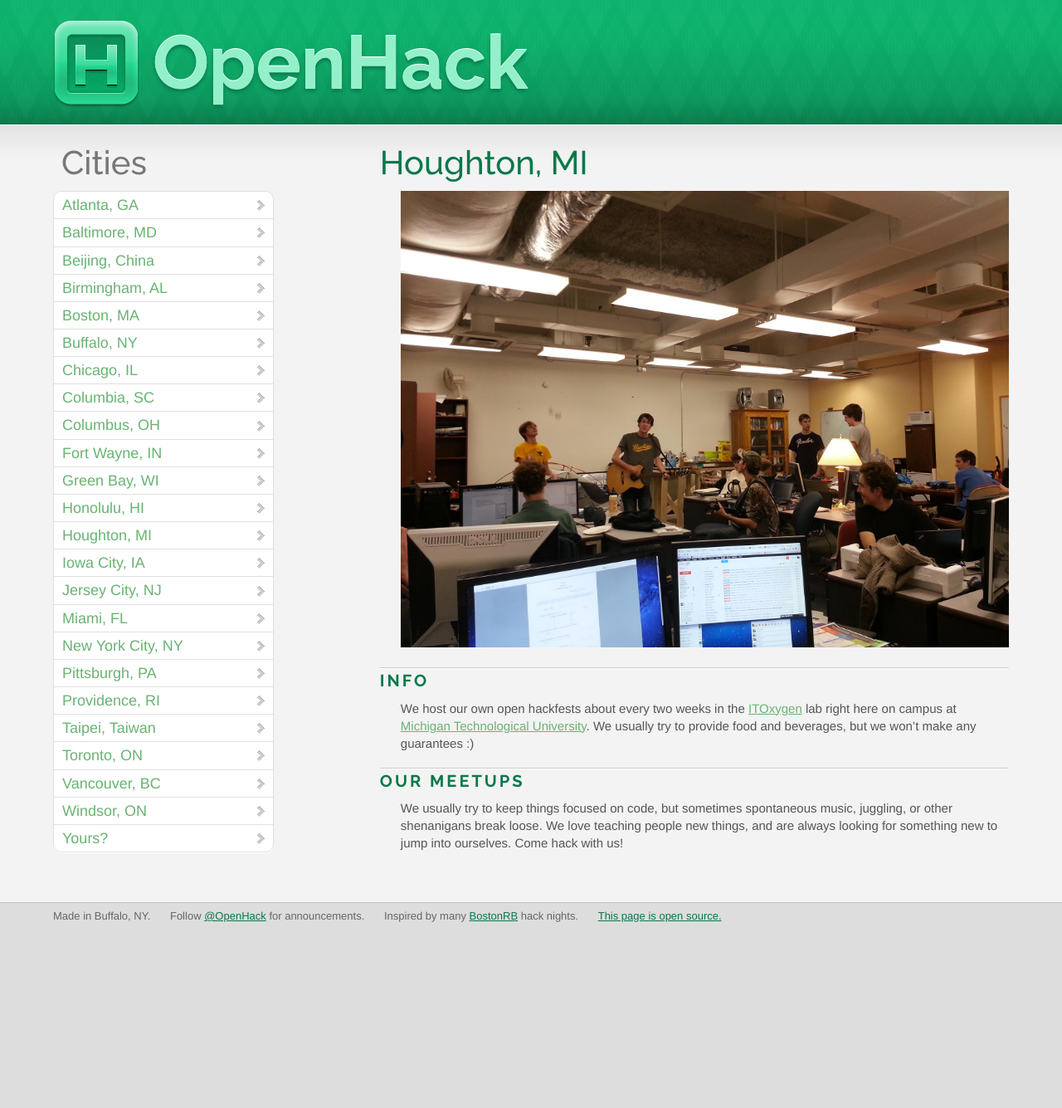
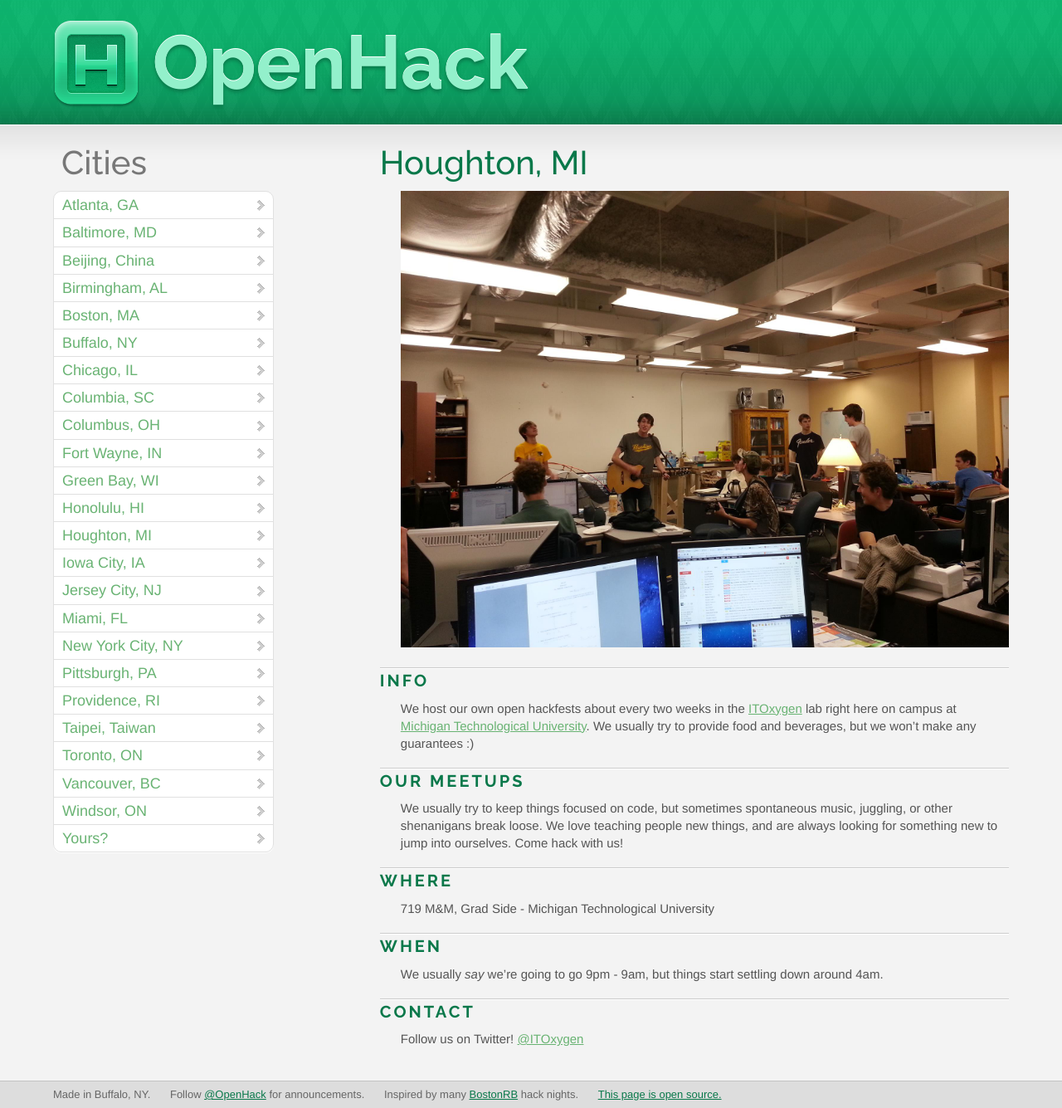
Before and after one commit to OpenHack/openhack.github.com, a Jekyll site: the page built from houghton/index.markdown, in a window 1280 px wide. Shown: the whole page at 83% size. Built offline with Jekyll 4.4.1, drawn with Linux system fonts in a browser that asks for light colours; nearby versions of some CDN libraries; Markdown is read by kramdown in place of the engine named in the settings; comment, search, counter and statistics services are not loaded; before the commit the page ends 1120 px from its top, so only the background shows below that.

Commit message:
added twitter info + time/place

```diff
--- a/houghton/index.markdown
+++ b/houghton/index.markdown
@@ -14,3 +14,15 @@ We host our own open hackfests about every two weeks in the [ITOxygen](http://ww
 ### Our Meetups
 
 We usually try to keep things focused on code, but sometimes spontaneous music, juggling, or other shenanigans break loose. We love teaching people new things, and are always looking for something new to jump into ourselves. Come hack with us!
+
+### Where
+
+719 M&M, Grad Side - Michigan Technological University
+
+### When
+
+We usually _say_ we're going to go 9pm - 9am, but things start settling down around 4am.
+
+### Contact
+
+Follow us on Twitter! [@ITOxygen](https://twitter.com/ITOxygen)
```
